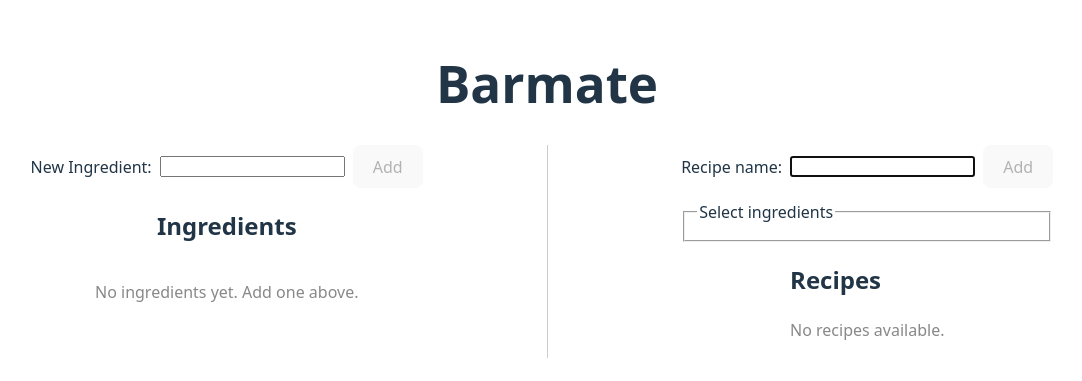
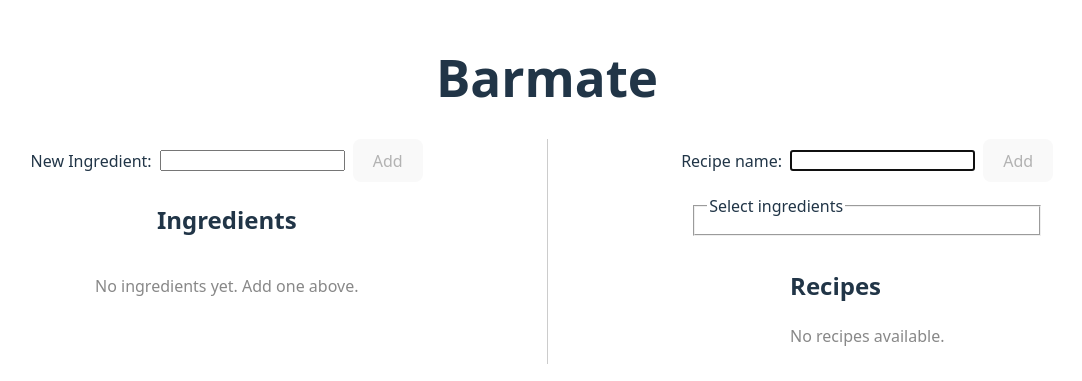
Before and after one commit to ericomoura/barmate, a React app in the folder frontend/: page / in a window 1280 px wide. Shown: the part 211-592 px from the top of the page, without its empty margins (93-1175 px from the left). Built offline with nearby package versions, Linux system fonts and the light colour scheme; the HTML template or start-up script is replaced by a standard one.

Commit message:
Centered recipe section

```diff
--- a/frontend/src/components/RecipeForm.tsx
+++ b/frontend/src/components/RecipeForm.tsx
@@ -35,7 +35,7 @@ export function RecipeForm({ ingredients, onAdd }: RecipeFormProps) {
 
   return (
     <form onSubmit={handleSubmit}>
-      <div style={{ display: 'flex', alignItems: 'center', gap: 8 }}>
+      <div style={{ display: 'flex', alignItems: 'center', gap: 8,  justifyContent: 'center' }}>
         <label>Recipe name:</label>
         <input
           id="recipe-name"
@@ -47,11 +47,11 @@ export function RecipeForm({ ingredients, onAdd }: RecipeFormProps) {
         <button type="submit" disabled={!canSubmit}>Add</button>
       </div>
 
-      <fieldset style={{ marginTop: 12 }}>
+      <fieldset style={{ margin: 12 }}>
         <legend>Select ingredients</legend>
-        <ul style={{ listStyle: 'none', padding: 0, margin: 0 }}>
+        <ul style={{padding: 0, margin: 0, display: 'flex', flexWrap: 'wrap', gap: '8px 16px'}}>
           {ingredients.map(ing => (
-            <li key={ing.id} style={{ display: 'flex', alignItems: 'center', gap: 8, padding: '4px 0' }}>
+            <li key={ing.id} style={{ display: 'flex', minWidth: 'fit-content'}}>
               <label>
                 <input
                   type="checkbox"
```
